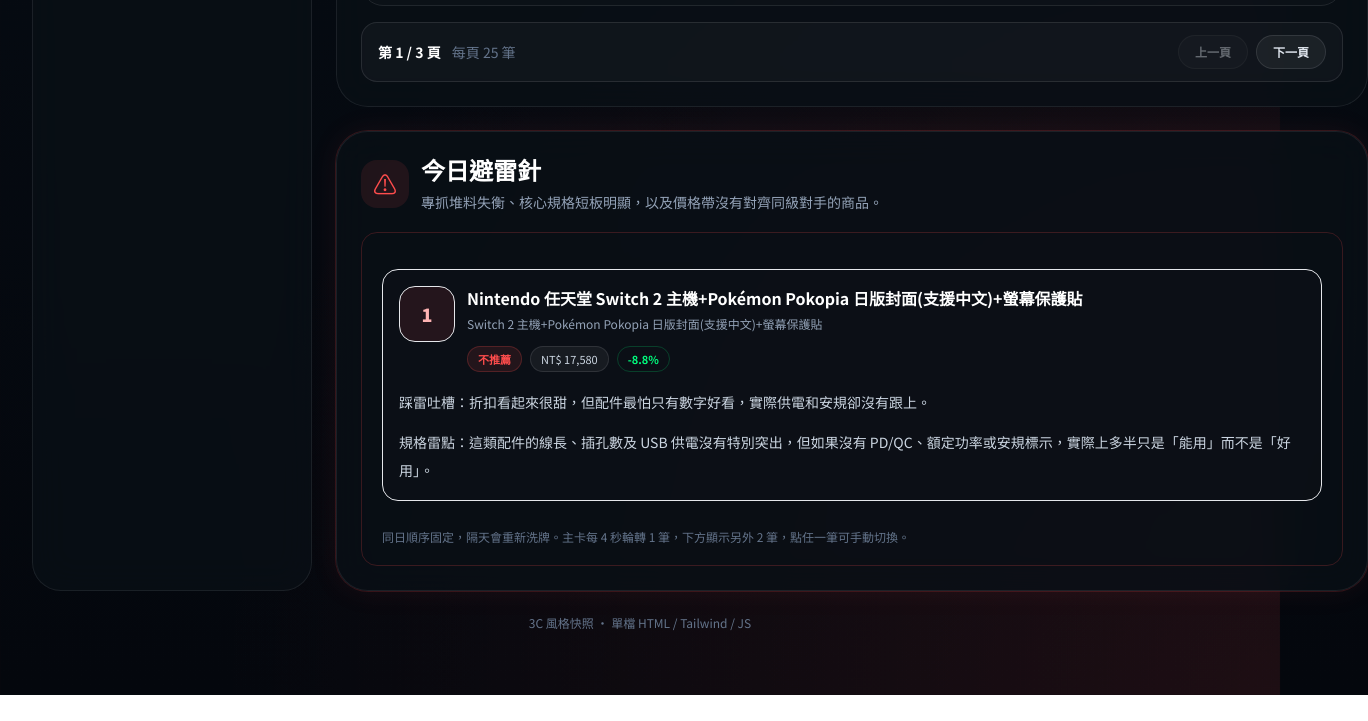
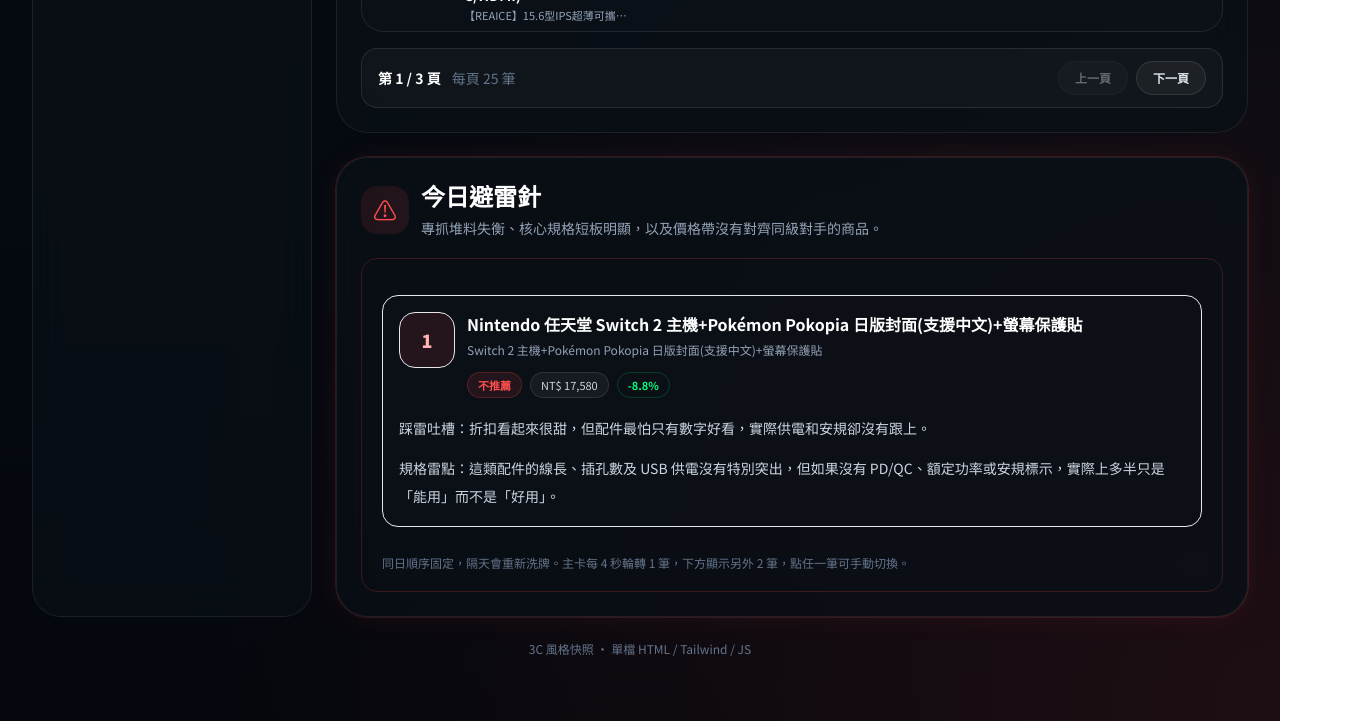
Before and after one commit to blue9111/pchome, a plain HTML site: page index.html in a window 1280 px wide. Shown: the part 3567-4288 px from the top of the page, 1368 px wide, since content can reach past the window. Before the commit the page ends 4262 px from the top, so only its background shows below. Drawn offline with nearby package versions, Linux system fonts and the light colour scheme.

Commit message:
fix mobile all overflow

```diff
--- a/index.html
+++ b/index.html
@@ -119,7 +119,7 @@
         <div class="mt-5 rounded-2xl border border-white/10 bg-white/[0.03] p-4 text-sm leading-7 text-slate-300">參考頁重點是「一頁看完、快速比價、快速判斷」；電腦類、手機類及穿戴裝置只顯示對應主力分類，其他 3C 會留在「全部看板」。</div>
       </aside>
 
-      <div class="space-y-6">
+      <div class="min-w-0 w-full space-y-6">
         <section>
           <div class="mb-4 flex w-full flex-col gap-3 xl:flex-row xl:items-end xl:justify-between">
             <div class="w-full">
@@ -191,9 +191,9 @@
         </section>
 
         <section class="grid gap-6">
-          <div class="danger-border glass rounded-[2rem] p-6">
+          <div class="danger-border glass w-full min-w-0 overflow-hidden rounded-[2rem] p-6">
             <div class="flex items-center gap-3"><div class="flex h-12 w-12 items-center justify-center rounded-2xl bg-[#ff4d4d]/10 text-2xl text-[#ff4d4d]">⚠</div><div><h2 class="display text-2xl font-black text-white">今日避雷針</h2><p class="mt-1 text-sm text-slate-400">專抓堆料失衡、核心規格短板明顯，以及價格帶沒有對齊同級對手的商品。</p></div></div>
-            <div id="avoidBox" class="mt-5 rounded-2xl border border-[#ff4d4d]/20 bg-[#ff4d4d]/6 p-5"></div>
+            <div id="avoidBox" class="mt-5 w-full min-w-0 overflow-hidden rounded-2xl border border-[#ff4d4d]/20 bg-[#ff4d4d]/6 p-5"></div>
           </div>
         </section>
 
@@ -664,12 +664,12 @@
         const specReview = buildAvoidSpecReview(active);
         const otherItems = state.avoidRotationItems.filter((_, idx) => idx !== state.avoidRotationIndex);
         box.innerHTML = `
-          <div class="avoid-swap mt-4 rounded-2xl border border-[#ff4d4d]/18 bg-[#0d1118]/70 p-4">
-            <div class="flex items-start gap-3">
+          <div class="avoid-swap mt-4 w-full min-w-0 overflow-hidden rounded-2xl border border-[#ff4d4d]/18 bg-[#0d1118]/70 p-4">
+            <div class="flex min-w-0 items-start gap-3">
               <div class="flex h-14 w-14 shrink-0 items-center justify-center rounded-2xl border border-[#ff4d4d]/18 bg-[#ff4d4d]/10 text-lg font-black text-[#ffb3b3]">${state.avoidRotationIndex + 1}</div>
               <div class="min-w-0 flex-1">
-                <div class="truncate text-base font-bold text-white">${active.title}</div>
-                <div class="mt-1 text-xs leading-5 text-slate-400">${active.spec}</div>
+                <div class="truncate max-w-full text-base font-bold text-white">${active.title}</div>
+                <div class="mt-1 break-words text-xs leading-5 text-slate-400">${active.spec}</div>
                 <div class="mt-3 flex flex-wrap gap-2">
                   <span class="badge-red rounded-full px-2.5 py-1 text-[11px] font-bold">不推薦</span>
                   <span class="rounded-full border border-white/10 bg-white/5 px-2.5 py-1 text-[11px] text-slate-300">NT$ ${money(active.price)}</span>
@@ -677,18 +677,18 @@
                 </div>
               </div>
             </div>
-            <p class="mt-4 text-sm leading-7 text-slate-300">踩雷吐槽：${tease}</p>
-            <p class="mt-3 text-sm leading-7 text-slate-300">${specReview}</p>
+            <p class="mt-4 break-words text-sm leading-7 text-slate-300">踩雷吐槽：${tease}</p>
+            <p class="mt-3 break-words text-sm leading-7 text-slate-300">${specReview}</p>
           </div>
-          <div class="mt-4 grid gap-2">
+          <div class="mt-4 grid w-full min-w-0 gap-2">
             ${otherItems.map(item => {
               const idx = state.avoidRotationItems.findIndex(origin => origin.id === item.id);
               return `
-              <button type="button" data-avoid-dot="${idx}" class="group flex items-start gap-3 rounded-2xl border p-3 text-left transition ${idx === state.avoidRotationIndex ? 'border-[#ff4d4d]/40 bg-[#ff4d4d]/12 ring-1 ring-[#ff4d4d]/20' : 'border-white/10 bg-white/5 hover:border-[#ff4d4d]/25'}">
+              <button type="button" data-avoid-dot="${idx}" class="group flex w-full min-w-0 items-start gap-3 overflow-hidden rounded-2xl border p-3 text-left transition ${idx === state.avoidRotationIndex ? 'border-[#ff4d4d]/40 bg-[#ff4d4d]/12 ring-1 ring-[#ff4d4d]/20' : 'border-white/10 bg-white/5 hover:border-[#ff4d4d]/25'}">
                 <div class="mt-0.5 flex h-9 w-9 shrink-0 items-center justify-center rounded-xl bg-white/5 text-[11px] font-black text-slate-300">${idx + 1}</div>
                 <div class="min-w-0 flex-1">
-                  <div class="truncate text-sm font-bold text-white">${item.title}</div>
-                  <div class="mt-1 truncate text-[11px] leading-4 text-slate-400">${item.spec}</div>
+                  <div class="truncate max-w-full text-sm font-bold text-white">${item.title}</div>
+                  <div class="mt-1 truncate max-w-full text-[11px] leading-4 text-slate-400">${item.spec}</div>
                   <div class="mt-2 flex flex-wrap gap-2">
                     <span class="rounded-full border border-white/10 bg-white/5 px-2.5 py-1 text-[11px] text-slate-300">NT$ ${money(item.price)}</span>
                     <span class="rounded-full border border-[#00ff7f]/20 bg-[#00ff7f]/8 px-2.5 py-1 text-[11px] font-bold text-[#00ff7f]">-${item.discount}%</span>
```
